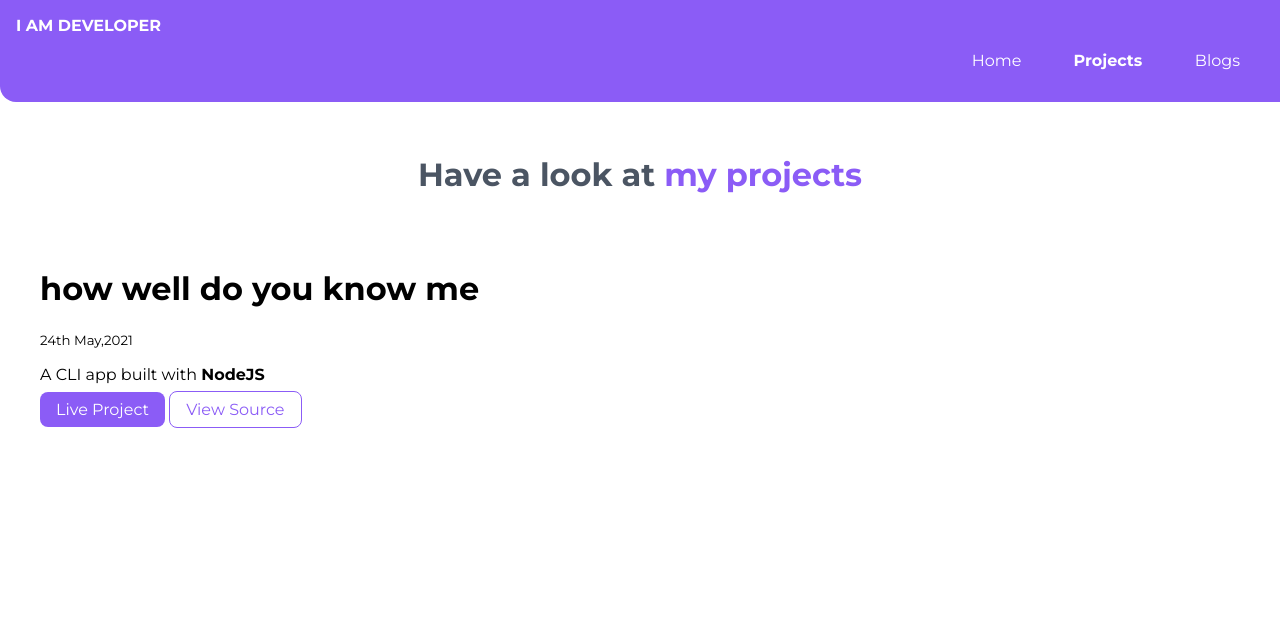
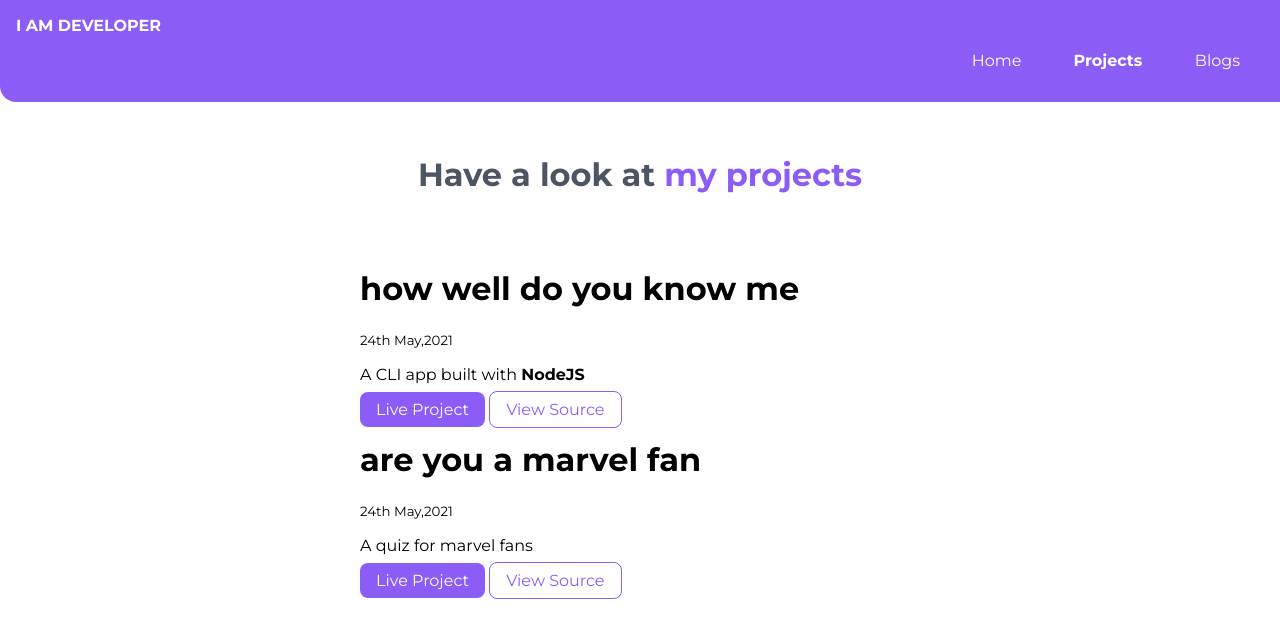
Before and after one commit to AmitJ95/neog-camp-lesson-three, a plain HTML site: page projects.html in a window 1280 px wide. Drawn offline with Linux system fonts and the light colour scheme.

Commit message:
style: updated style.css

```diff
--- a/projects.html
+++ b/projects.html
@@ -29,17 +29,25 @@
 
     <ul class="list-non-bullet">
         <li>
-            <h1>how well do you know me</h1>
-            <small>24th May,2021</small>
-            <p>A CLI app built with <strong>NodeJS</strong></p>
-            <a class="link link-primary"href="/">Live Project</a>
-            <a class="link link-secondary"href="/">View Source</a>
+            <div class="container container-center">
+                <h1>how well do you know me</h1>
+                <small>24th May,2021</small>
+                <p>A CLI app built with <strong>NodeJS</strong></p>
+                <a class="link link-primary"href="https://replit.com/@amit95/neoG-markOne?embed=1&output=1">Live Project</a>
+                <a class="link link-secondary"href="https://github.com/AmitJ95/amitjain-markOne">View Source</a>
+            </div>
+        </li>
+
+        <li>
+            <div class="container container-center">
+                <h1>are you a marvel fan</h1>
+                <small>24th May,2021</small>
+                <p>A quiz for marvel fans</p>
+                <a class="link link-primary" href="https://replit.com/@amit95/neoG-markTwo?embed=1&output=1">Live Project</a>
+                <a class="link link-secondary" href="https://github.com/AmitJ95/amitjain-markTwo">View Source</a>
+            </div>
         </li>
     </ul>
 
-
-
-
-
 </body>
 </html>
```
